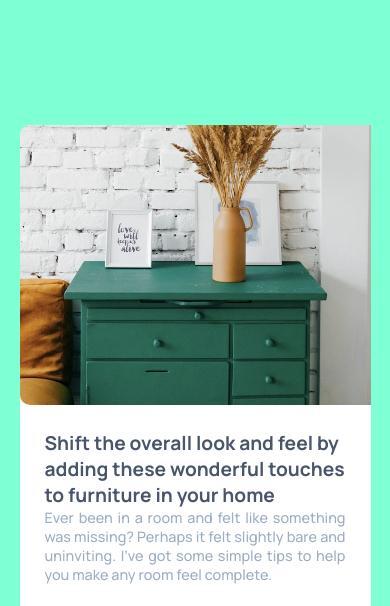
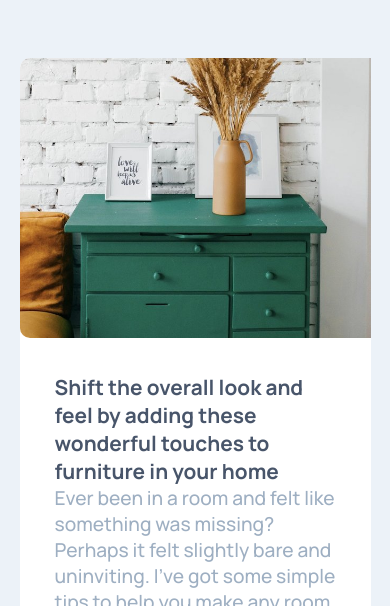
Before and after one commit to EDWINTOAPANTA02/article-preview, a plain HTML site: page index.html in a window 390 px wide. Shown: the top 606 px of the page. Drawn offline with Linux system fonts and the light colour scheme.

Commit message:
tree commit

```diff
--- a/style.css
+++ b/style.css
@@ -130,9 +130,11 @@ p,h3{
 @media (max-width: 495px){
 
     body{
-        background-color: aquamarine;
-        display: flex;
-        justify-content: center;
+
+    }
+    p{
+        font-size: 1.2rem;
+        text-align: start;
     }
     .container{
         width: 90%;
@@ -156,8 +158,11 @@ p,h3{
     }
     .descripcion{
         min-width: 100%;
-        padding: 25px;
+        padding: 35px;
         margin-bottom: 25px;
+    }
+    .descripcion h1{
+        font-size: 1.3rem;
     }
     .autor_container{
         min-width: 90%;
```
Also changed, not shown: index.html (+0 -1 lines).
